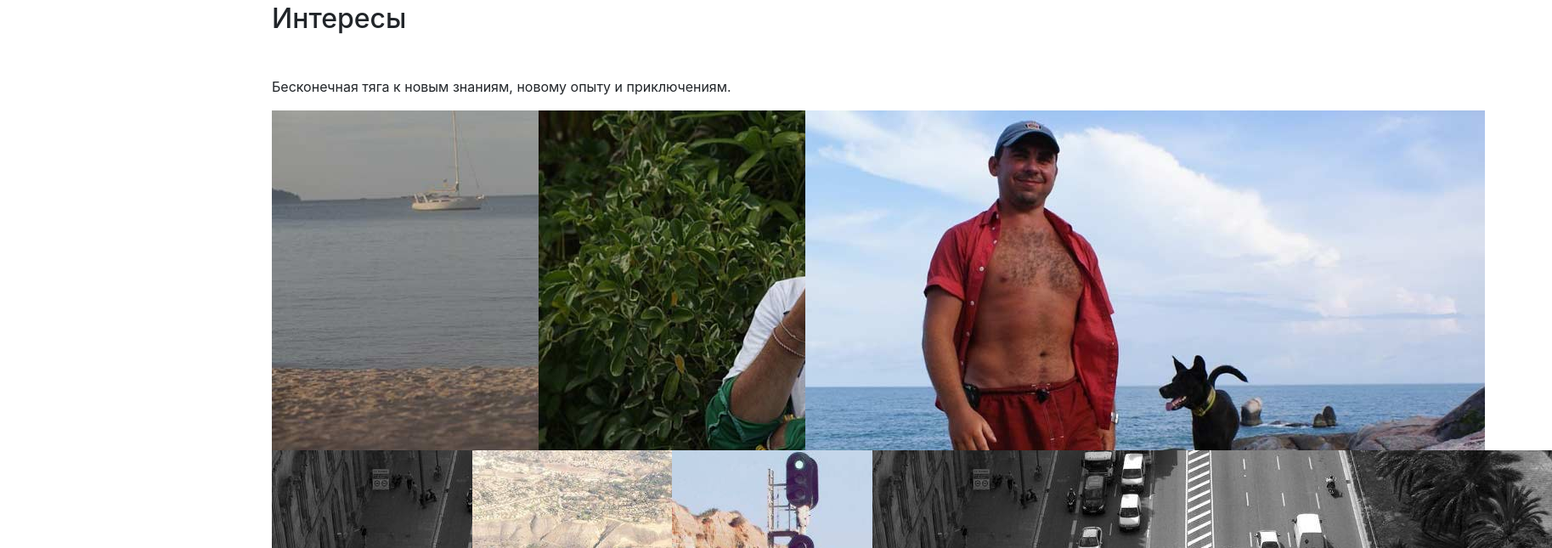
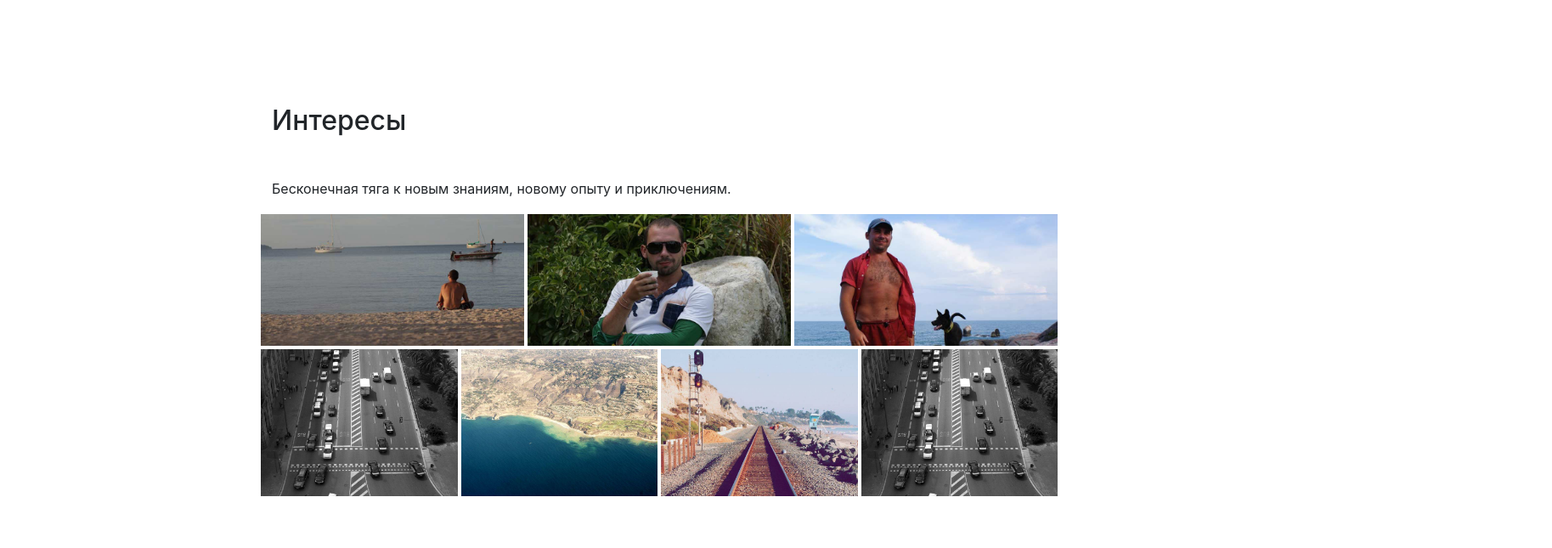
Before and after one commit to lexinthai/lexinthai.github.io, a website with bundled scripts: page index.html in a window 1280 px wide. Shown: the part 3779-4424 px from the top of the page at 85% size, 1827 px wide, since content can reach past the window. Built offline with nearby package versions, Linux system fonts and the light colour scheme; a script that the page names is missing; files whose address does not match are found by name.

Commit message:
Пути
исправиль пути

```diff
--- a/index.html
+++ b/index.html
@@ -15,7 +15,7 @@
     <link href="vendor/simple-line-icons/css/simple-line-icons.css" rel="stylesheet">
     <link href="css/resume.css" rel="stylesheet">
     <link rel="stylesheet" href="https://cdnjs.cloudflare.com/ajax/libs/baguettebox.js/1.8.1/baguetteBox.min.css">
-    <link rel="stylesheet" href="lexinthai.github.io/resume/fluid-gallery.css">
+    <link rel="stylesheet" href="fluid-gallery.css">
 
   </head>
 
@@ -258,38 +258,38 @@
         <div class="row">
 
             <div class="col-sm-12 col-md-4">
-                <a class="lightbox" href="lexinthai.github.io/resume/img/grin_beach.jpg">
-                    <img src="lexinthai.github.io/resume/img/grin_beach.jpg" alt="На пляже">
+                <a class="lightbox" href="img/grin_beach.jpg">
+                    <img src="img/grin_beach.jpg" alt="На пляже">
                 </a>
             </div>
             <div class="col-sm-6 col-md-4">
-                <a class="lightbox" href="lexinthai.github.io/resume/img/grin_rock.jpg">
-                    <img src="lexinthai.github.io/resume/img/grin_rock.jpg" alt="Возле камушка">
+                <a class="lightbox" href="img/grin_rock.jpg">
+                    <img src="img/grin_rock.jpg" alt="Возле камушка">
                 </a>
             </div>
             <div class="col-sm-6 col-md-4">
-                <a class="lightbox" href="lexinthai.github.io/resume/img/grin_mountain.jpg">
-                    <img src="lexinthai.github.io/resume/img/grin_mountain.jpg" alt="Где-то на горе">
+                <a class="lightbox" href="img/grin_mountain.jpg">
+                    <img src="img/grin_mountain.jpg" alt="Где-то на горе">
                 </a>
             </div>
             <div class="col-sm-12 col-md-3">
-                <a class="lightbox" href="lexinthai.github.io/resume/images/traffic.jpg">
-                    <img src="lexinthai.github.io/resume/images/traffic.jpg" alt="Traffic">
+                <a class="lightbox" href="images/traffic.jpg">
+                    <img src="images/traffic.jpg" alt="Traffic">
                 </a>
             </div>
             <div class="col-sm-6 col-md-3">
-                <a class="lightbox" href="lexinthai.github.io/resume/images/coast.jpg">
-                    <img src="lexinthai.github.io/resume/images/coast.jpg" alt="Coast">
+                <a class="lightbox" href="images/coast.jpg">
+                    <img src="images/coast.jpg" alt="Coast">
                 </a>
             </div>
             <div class="col-sm-6 col-md-3">
-                <a class="lightbox" href="lexinthai.github.io/resume/images/rails.jpg">
-                    <img src="lexinthai.github.io/resume/images/rails.jpg" alt="Rails">
+                <a class="lightbox" href="images/rails.jpg">
+                    <img src="images/rails.jpg" alt="Rails">
                 </a>
             </div>
             <div class="col-sm-12 col-md-3">
-                <a class="lightbox" href="lexinthai.github.io/resume/images/traffic.jpg">
-                    <img src="lexinthai.github.io/resume/images/traffic.jpg" alt="Traffic">
+                <a class="lightbox" href="images/traffic.jpg">
+                    <img src="images/traffic.jpg" alt="Traffic">
                 </a>
             </div>
     </div>
```
Also changed, not shown: 1 other file.
